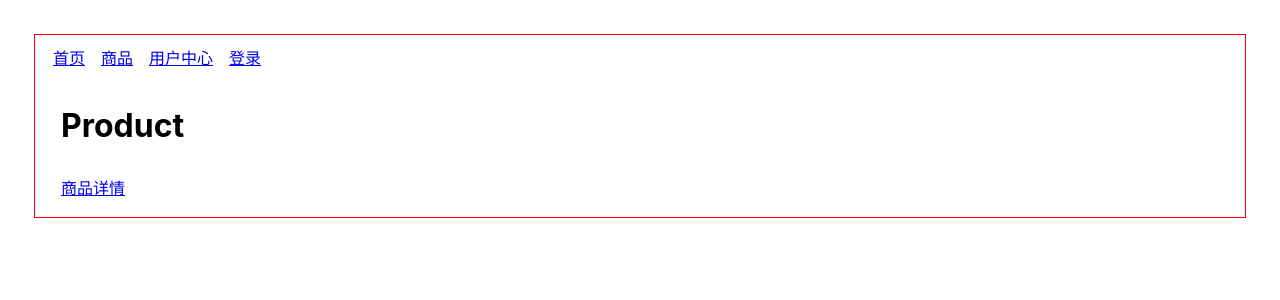
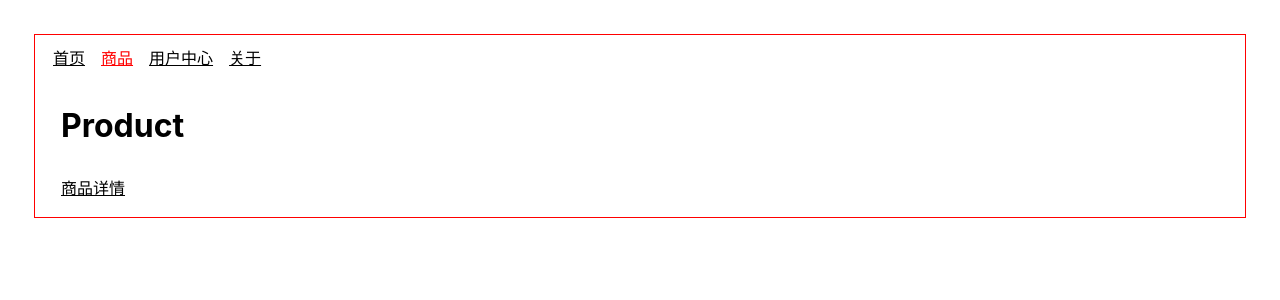
Before and after one commit to yangyipeng001/router6-demo, a React (Create React App) app: page /product in a window 1280 px wide. Shown: the top 300 px of the page. Built offline with nearby package versions, Linux system fonts and the light colour scheme.

Commit message:
'feat:懒加载，link便签改造'

```diff
--- a/src/App.js
+++ b/src/App.js
@@ -1,3 +1,4 @@
+import React from "react";
 
 // ! lesson1
 // import {
@@ -500,7 +501,359 @@
 //   useLocation,
 // } from "react-router-dom";
 
-import {AuthProvider, useAuth} from "./auth";
+// import {AuthProvider, useAuth} from "./auth";
+
+// import {
+//   BrowserRouter as Router,
+//   Routes,
+//   Route,
+//   Link,
+//   Outlet,
+//   Navigate,
+//   useNavigate,
+//   useParams,
+//   useLocation,
+// } from "./mini-react-router";
+
+// export default function App(props) {
+//   return (
+//     <div className="app">
+//       <AuthProvider>
+//         <Router>
+//           <Routes>
+//             <Route path="/" element={<Layout />}>
+//               <Route path="/" element={<Home />} />
+//               <Route path="product" element={<Product />}>
+//                 <Route path=":id" element={<ProductDetail />} />
+//               </Route>
+//               <Route
+//                 path="user"
+//                 element={
+//                   <RequiredAuth>
+//                     <User />
+//                   </RequiredAuth>
+//                 }
+//               />
+//               <Route path="login" element={<Login />} />
+//               <Route path="*" element={<NoMatch />} />
+//             </Route>
+//           </Routes>
+//         </Router>
+//       </AuthProvider>
+//     </div>
+//   );
+// }
+
+// function Layout(props) {
+//   return (
+//     <div className="border">
+//       <Link to="/">首页</Link>
+//       <Link to="/product">商品</Link>
+//       <Link to="/user">用户中心</Link>
+//       <Link to="/login">登录</Link>
+//       <Outlet />
+//     </div>
+//   );
+// }
+
+// function Home() {
+//   return (
+//     <div>
+//       <h1>Home</h1>
+//     </div>
+//   );
+// }
+
+// function Product() {
+//   return (
+//     <div>
+//       <h1>Product</h1>
+
+//       <Link to="/product/123">商品详情</Link>
+
+//       <Outlet />
+//     </div>
+//   );
+// }
+
+// function ProductDetail() {
+//   let navigate = useNavigate();
+//   const params = useParams();
+//   return (
+//     <div>
+//       <h1>ProductDetail</h1>
+//       <p>{params.id}</p>
+//       <button onClick={() => navigate("/")}>go home</button>
+//     </div>
+//   );
+// }
+
+// function RequiredAuth({children}) {
+//   const auth = useAuth();
+//   const location = useLocation();
+
+//   if (!auth.user) {
+//     return <Navigate to={"/login"} state={{from: location}} replace={true} />;
+//   }
+
+//   return children;
+// }
+
+// function User() {
+//   const auth = useAuth();
+//   const navigate = useNavigate();
+
+//   return (
+//     <div>
+//       <h1>User</h1>
+//       <p>{auth.user?.username}</p>
+//       <button
+//         onClick={() => {
+//           auth.signout(() => navigate("/login"));
+//         }}>
+//         退出登录
+//       </button>
+//     </div>
+//   );
+// }
+
+// function Login() {
+//   const auth = useAuth();
+//   const navigate = useNavigate();
+//   const location = useLocation();
+//   const from = location.state?.from.pathname || "/";
+
+//   if (auth.user) {
+//     return <Navigate to={from} />;
+//   }
+
+//   const submit = (e) => {
+//     const formData = new FormData(e.currentTarget);
+//     const username = formData.get("username");
+//     auth.signin({username}, () => {
+//       navigate(from, {replace: true});
+//     });
+//   };
+
+//   return (
+//     <div>
+//       <h1>Login</h1>
+//       <form onSubmit={submit}>
+//         <input type="text" name="username" />
+//         <button type="submit">login</button>
+//       </form>
+//     </div>
+//   );
+// }
+
+// function NoMatch() {
+//   return (
+//     <div>
+//       <h1>404</h1>
+//     </div>
+//   );
+// }
+
+
+// ! lesson8
+// import {
+//   BrowserRouter as Router,
+//   Routes,
+//   Route,
+//   Link,
+//   Outlet,
+//   useNavigate,
+//   useParams,
+//   Navigate,
+//   useLocation,
+// } from "react-router-dom";
+
+// import { AuthProvider, useAuth } from "./auth";
+// // import About from "./pages/About";
+
+// // import {
+// //   BrowserRouter as Router,
+// //   Routes,
+// //   Route,
+// //   Link,
+// //   Outlet,
+// //   Navigate,
+// //   useNavigate,
+// //   useParams,
+// //   useLocation,
+// // } from "./mini-react-router";
+
+// const About = React.lazy(() => import("./pages/About"));
+
+// export default function App(props) {
+//   return (
+//     <div className="app">
+//       <AuthProvider>
+//         <Router>
+//           <Routes>
+//             <Route path="/" element={<Layout />}>
+//               <Route path="/" element={<Home />} />
+//               <Route path="product" element={<Product />}>
+//                 <Route path=":id" element={<ProductDetail />} />
+//               </Route>
+//               <Route
+//                 path="user"
+//                 element={
+//                   <RequiredAuth>
+//                     <User />
+//                   </RequiredAuth>
+//                 }
+//               />
+//               <Route path="login" element={<Login />} />
+//               <Route
+//                 path="about"
+//                 element={
+//                   <React.Suspense fallback={<h1>loading...</h1>}>
+//                     <About />
+//                   </React.Suspense>
+//                 }
+//               />
+
+//               <Route path="*" element={<NoMatch />} />
+//             </Route>
+//           </Routes>
+//         </Router>
+//       </AuthProvider>
+//     </div>
+//   );
+// }
+
+// function Layout(props) {
+//   return (
+//     <div className="border">
+//       <Link to="/">首页</Link>
+//       <Link to="/product">商品</Link>
+//       <Link to="/user">用户中心</Link>
+//       {/* <Link to="/login">登录</Link> */}
+//       <Link to="/about">关于</Link>
+
+//       <Outlet />
+//     </div>
+//   );
+// }
+
+// function Home() {
+//   return (
+//     <div>
+//       <h1>Home</h1>
+//     </div>
+//   );
+// }
+
+// function Product() {
+//   return (
+//     <div>
+//       <h1>Product</h1>
+
+//       <Link to="/product/123">商品详情</Link>
+
+//       <Outlet />
+//     </div>
+//   );
+// }
+
+// function ProductDetail() {
+//   let navigate = useNavigate();
+//   const params = useParams();
+//   return (
+//     <div>
+//       <h1>ProductDetail</h1>
+//       <p>{params.id}</p>
+//       <button onClick={() => navigate("/")}>go home</button>
+//     </div>
+//   );
+// }
+
+// function RequiredAuth({ children }) {
+//   const auth = useAuth();
+//   const location = useLocation();
+
+//   if (!auth.user) {
+//     return <Navigate to={"/login"} state={{ from: location }} replace={true} />;
+//   }
+
+//   return children;
+// }
+
+// function User() {
+//   const auth = useAuth();
+//   const navigate = useNavigate();
+
+//   return (
+//     <div>
+//       <h1>User</h1>
+//       <p>{auth.user?.username}</p>
+//       <button
+//         onClick={() => {
+//           auth.signout(() => navigate("/login"));
+//         }}
+//       >
+//         退出登录
+//       </button>
+//     </div>
+//   );
+// }
+
+// function Login() {
+//   const auth = useAuth();
+//   const navigate = useNavigate();
+//   const location = useLocation();
+//   const from = location.state?.from.pathname || "/";
+
+//   if (auth.user) {
+//     return <Navigate to={from} />;
+//   }
+
+//   const submit = (e) => {
+//     const formData = new FormData(e.currentTarget);
+//     const username = formData.get("username");
+//     auth.signin({ username }, () => {
+//       navigate(from, { replace: true });
+//     });
+//   };
+
+//   return (
+//     <div>
+//       <h1>Login</h1>
+//       <form onSubmit={submit}>
+//         <input type="text" name="username" />
+//         <button type="submit">login</button>
+//       </form>
+//     </div>
+//   );
+// }
+
+// function NoMatch() {
+//   return (
+//     <div>
+//       <h1>404</h1>
+//     </div>
+//   );
+// }
+
+
+// ! lesson9
+// import {
+//   BrowserRouter as Router,
+//   Routes,
+//   Route,
+//   Link,
+//   Outlet,
+//   NavLink,
+//   useNavigate,
+//   useParams,
+//   Navigate,
+//   useLocation,
+//   useMatch,
+//   useResolvedPath,
+// } from "react-router-dom";
+
+import { AuthProvider, useAuth } from "./auth";
 
 import {
   BrowserRouter as Router,
@@ -512,7 +865,13 @@
   useNavigate,
   useParams,
   useLocation,
+  useMatch,
+  useResolvedPath,
 } from "./mini-react-router";
+
+// import About from "./pages/About";
+
+const About = React.lazy(() => import("./pages/About"));
 
 export default function App(props) {
   return (
@@ -534,6 +893,16 @@
                 }
               />
               <Route path="login" element={<Login />} />
+
+              <Route
+                path="about"
+                element={
+                  <React.Suspense fallback={<h1>loading...</h1>}>
+                    <About />
+                  </React.Suspense>
+                }
+              />
+
               <Route path="*" element={<NoMatch />} />
             </Route>
           </Routes>
@@ -543,13 +912,31 @@
   );
 }
 
+function CustomLink({ to, ...rest }) {
+  const resolved = useResolvedPath(to);
+  console.log("to", to, resolved); //sy-log
+  const match = useMatch({ path: resolved.pathname, end: true });
+
+  return <Link to={to} {...rest} style={{ color: match ? "red" : "black" }} />;
+
+  // return (
+  //   <NavLink
+  //     to={to}
+  //     {...rest}
+  //     style={({ isActive }) => ({ color: isActive ? "red" : "black" })}
+  //   />
+  // );
+}
+
 function Layout(props) {
   return (
     <div className="border">
-      <Link to="/">首页</Link>
-      <Link to="/product">商品</Link>
-      <Link to="/user">用户中心</Link>
-      <Link to="/login">登录</Link>
+      <CustomLink to="/">首页</CustomLink>
+      <CustomLink to="/product">商品</CustomLink>
+      <CustomLink to="/user">用户中心</CustomLink>
+      {/* <CustomLink to="/login">登录</CustomLink> */}
+      <CustomLink to="/about">关于</CustomLink>
+
       <Outlet />
     </div>
   );
@@ -568,7 +955,8 @@
     <div>
       <h1>Product</h1>
 
-      <Link to="/product/123">商品详情</Link>
+      <CustomLink to="/product/123">商品详情</CustomLink>
+      {/* <CustomLink to="123">商品详情</CustomLink> */}
 
       <Outlet />
     </div>
@@ -587,12 +975,12 @@
   );
 }
 
-function RequiredAuth({children}) {
+function RequiredAuth({ children }) {
   const auth = useAuth();
   const location = useLocation();
 
   if (!auth.user) {
-    return <Navigate to={"/login"} state={{from: location}} replace={true} />;
+    return <Navigate to={"/login"} state={{ from: location }} replace={true} />;
   }
 
   return children;
@@ -609,7 +997,8 @@
       <button
         onClick={() => {
           auth.signout(() => navigate("/login"));
-        }}>
+        }}
+      >
         退出登录
       </button>
     </div>
@@ -629,8 +1018,8 @@
   const submit = (e) => {
     const formData = new FormData(e.currentTarget);
     const username = formData.get("username");
-    auth.signin({username}, () => {
-      navigate(from, {replace: true});
+    auth.signin({ username }, () => {
+      navigate(from, { replace: true });
     });
   };
 
--- a/src/mini-react-router/Link.js
+++ b/src/mini-react-router/Link.js
@@ -1,6 +1,6 @@
 import { useNavigate } from "./hooks"
 
-export default function Link({to, children}) {
+export default function Link({to, children, ...rest}) {
     const navigate = useNavigate()
 
     const handle = (e) => {
@@ -9,6 +9,6 @@
     }
 
     return (
-        <a href={to} onClick={handle}>{children}</a>
+        <a href={to} onClick={handle} {...rest}>{children}</a>
     )
 };
--- a/src/mini-react-router/hooks.js
+++ b/src/mini-react-router/hooks.js
@@ -1,5 +1,5 @@
-import { useCallback, useContext } from "react"
-import { matchRoutes } from "react-router-dom"
+import { useCallback, useContext, useMemo } from "react"
+import { matchPath, matchRoutes } from "react-router-dom"
 import { NavigationContext, RouteContext } from "./Context"
 import Outlet from "./Outlet"
 import { normallizePathname } from "./utils"
@@ -102,3 +102,20 @@
 
     return routeMatch ? routeMatch.params : {}
 }
+
+
+export function useMatch(pattern) {
+    const {pathname} = useLocation()
+
+    return useMemo(() => matchPath(pattern, pathname), [pathname, pattern])
+}
+
+export function useResolvedPath(to) {
+    const {pathname} = useLocation()
+
+    return useMemo(() => ({
+        pathname: to,
+        hash: '',
+        search: '',
+    }), [pathname])
+}
--- /dev/null
+++ b/src/pages/About.js
@@ -0,0 +1,7 @@
+export default function About() {
+    return (
+        <div>
+            <h3>About</h3>
+        </div>
+    )
+}
```
